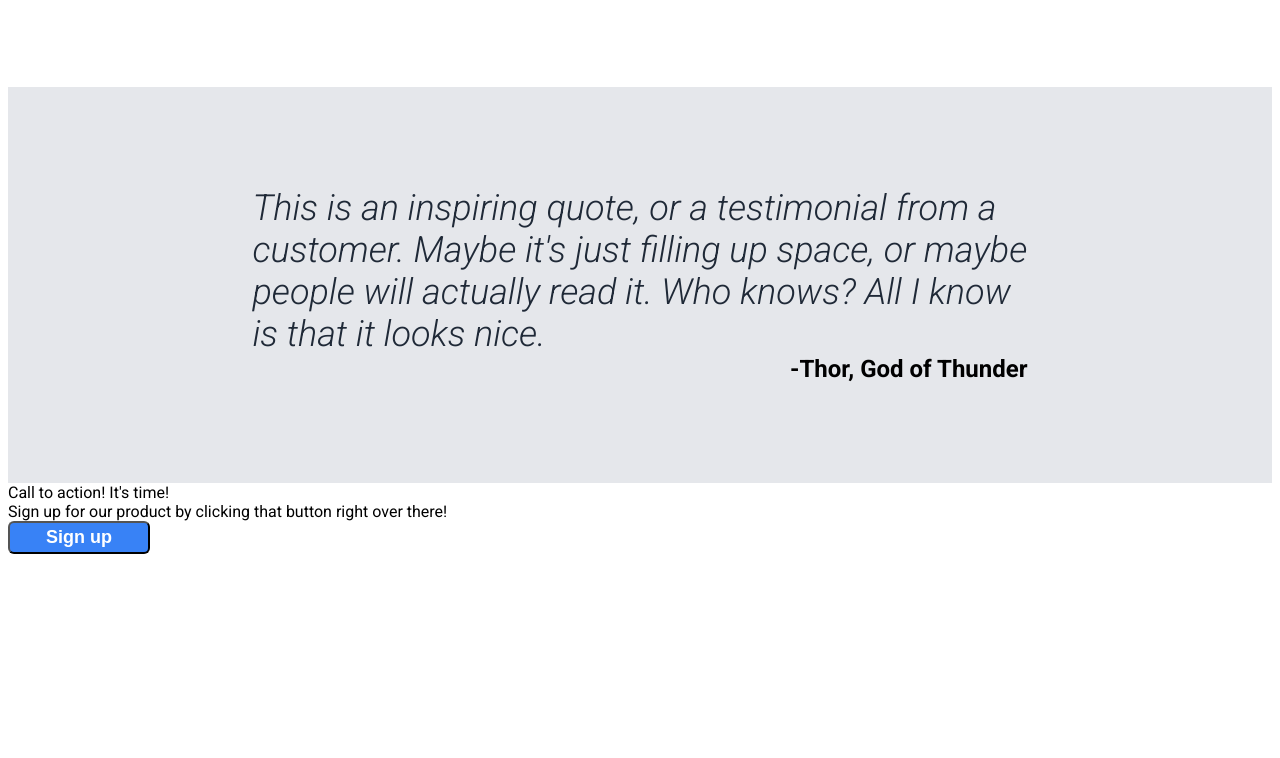
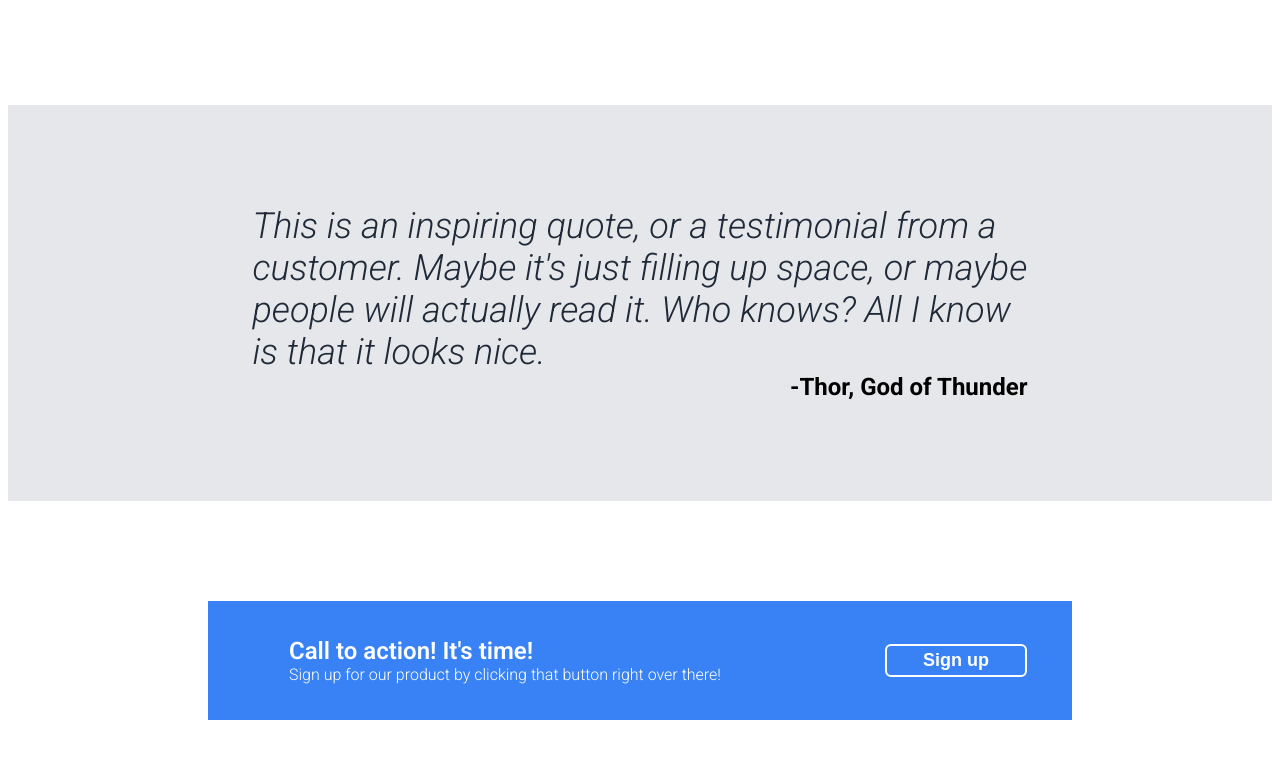
Before and after one commit to radarzen/LandingPageProject, a plain HTML site: page index.html in a window 1280 px wide. Shown: the part 806-1564 px from the top of the page. Before the commit the page ends 1368 px from the top, so only its background shows below. Drawn offline with Linux system fonts and the light colour scheme.

Commit message:
Completed call to action section.

```diff
--- a/styles.css
+++ b/styles.css
@@ -66,14 +66,17 @@
     color: white;
     font-weight: bold;
     font-size: 18px;
+    border-color: #1F2937;
+    border-style: solid;
 }
 
 .content {
-    padding: 36px 36px 90px 36px;
+    padding: 36px;
     display: flex;
     flex-direction: column;
     align-items: center;
     gap: 36px;
+    margin-bottom: 72px;
 }
 
 .c-header {
@@ -118,3 +121,37 @@
     font-weight: bold;
     align-self: flex-end;
 }
+
+.sign-up {
+    display: flex;
+    justify-content: center;
+    background-color: #3882F6;
+    padding: 36px;
+    margin: 100px 200px;
+    gap: 128px;
+    align-items: center;
+}
+
+.s-content {
+    display: flex;
+    flex-direction: column;
+    justify-content: center;
+    padding: 0px 36px;
+}
+
+.s-content-text {
+    color: white;
+}
+
+.s-content-text-header {
+    font-size: 24px;
+    font-weight: 600;
+}
+
+.s-content-text-subtext {
+    font-weight: 300;
+}
+
+.s-content-button button {
+    border-color: white;
+}
```
